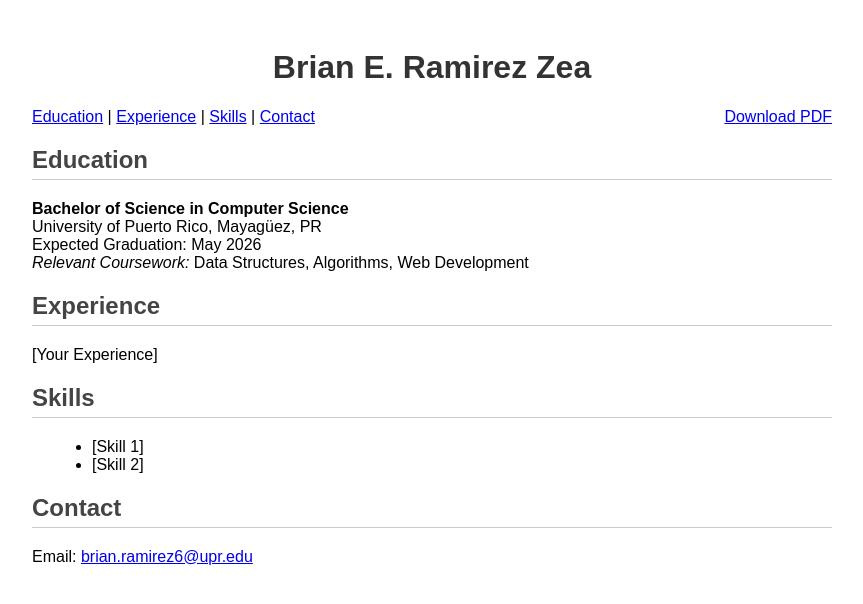
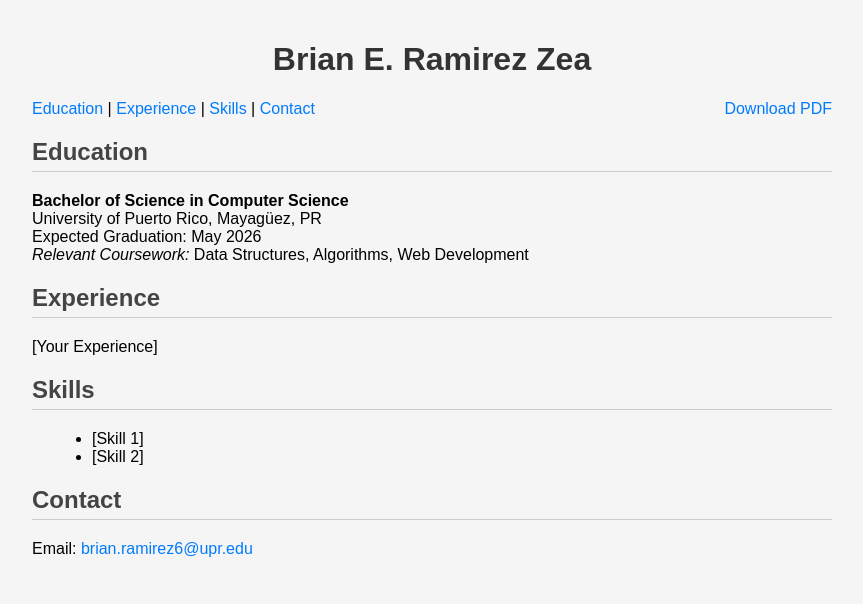
Before and after one commit to Brian-E-Ramirez-Zea/Brian-E-Ramirez-Zea.github.io, an Angular app: page / in a window 1280 px wide. Shown: the top 604 px of the page, without its empty margins (208-1071 px from the left). Built offline with nearby package versions, Linux system fonts and the light colour scheme.

Commit message:
Add global styles to styles.css

```diff
--- a/src/styles.css
+++ b/src/styles.css
@@ -1 +1,17 @@
-/* You can add global styles to this file, and also import other style files */
+/* src/styles.scss */
+body {
+  font-family: Arial, sans-serif;
+  margin: 0;
+  padding: 0;
+  background-color: #f5f5f5;
+}
+h1, h2, h3 {
+  color: #333;
+}
+a {
+  color: #007bff;
+  text-decoration: none;
+}
+a:hover {
+  text-decoration: underline;
+}
```
